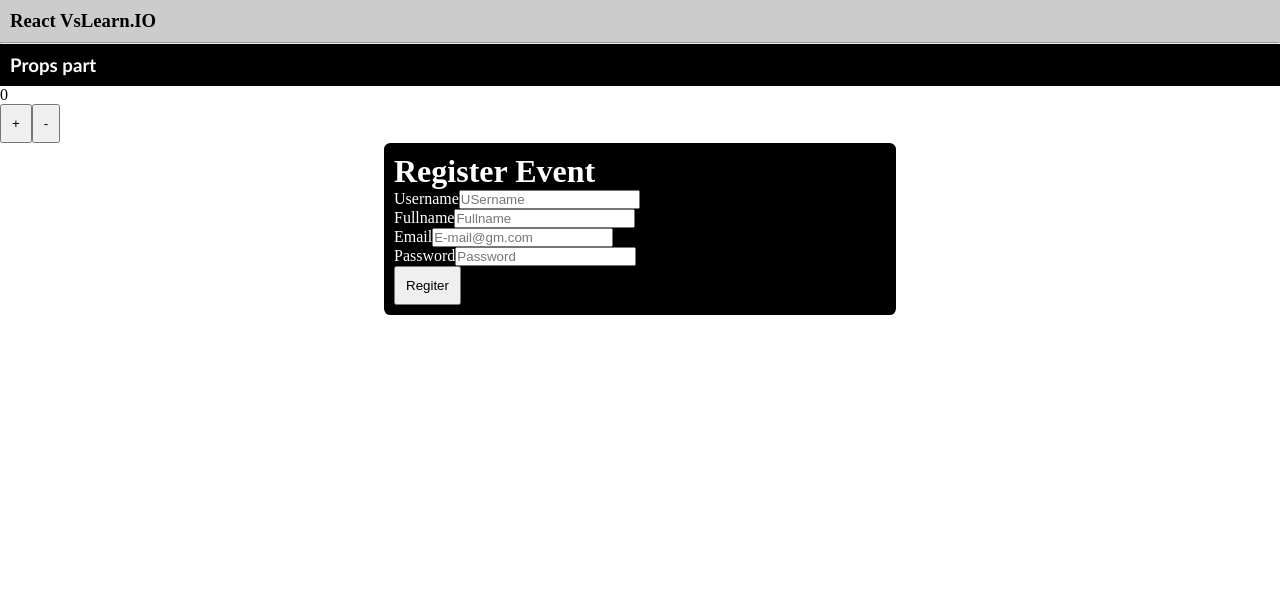
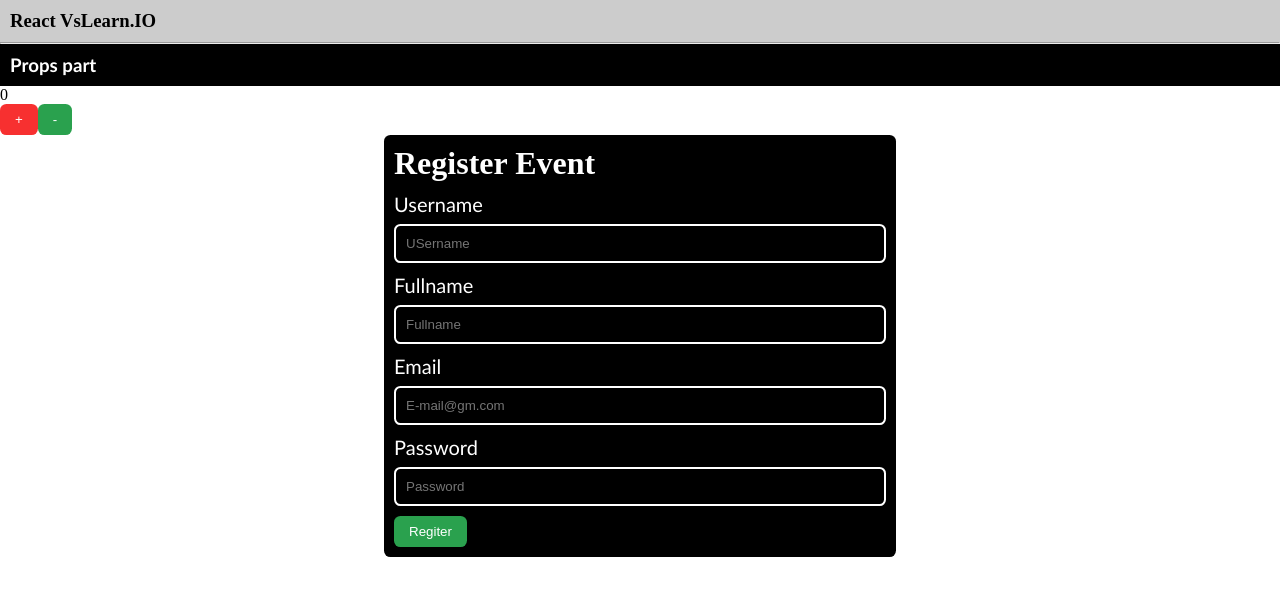
Before and after one commit to Jean-pierre14/reactjs, a React (Create React App) app in the folder views/: page / in a window 1280 px wide. Shown: the top 596 px of the page. Built offline with nearby package versions, Linux system fonts and the light colour scheme.

Commit message:
React two

```diff
--- a/views/src/components/Events.js
+++ b/views/src/components/Events.js
@@ -26,8 +26,8 @@ class Events extends React.Component {
         return (
             <div>
                 <p>{this.state.num}</p>
-                <button onClick={this.AddCount} className="button">+</button>
-                <button onClick={this.MoinsCount} className="button">-</button>
+                <button onClick={this.AddCount} className="button red">+</button>
+                <button onClick={this.MoinsCount} className="button success">-</button>
             </div>
         )
     }
--- a/views/src/components/Form.js
+++ b/views/src/components/Form.js
@@ -6,7 +6,7 @@ class Form extends React.Component {
             <div className="container">
                 <div className="form">
                     <h1>Register Event</h1>
-                    <form method="post">
+                    <form method="post" autoComplete="off">
                         <div className="group">
                             <label for="username">Username</label>
                             <input type="text" name="username" id="username" placeholder="USername" class="input" />
@@ -24,7 +24,7 @@ class Form extends React.Component {
                             <input type="password" name="password" id="password" placeholder="Password" class="input" />
                         </div>
                         <div>
-                            <button type="submit">Regiter</button>
+                            <button type="submit" className="button success">Regiter</button>
                         </div>
                     </form>
                 </div>
--- a/views/src/index.css
+++ b/views/src/index.css
@@ -20,7 +20,27 @@
   box-shadow: 2px 2px 2px #000;
 }
 button{
-  padding: 10px
+  display: inline-block;
+  border: none !important;
+  outline: none !important;
+  padding: 8px 15px;
+  cursor: pointer;
+}
+.button{
+  background: none;
+  border-radius: .4rem;
+  transition: 0.3s;
+}
+.button:hover{
+  opacity: 0.6;
+}
+.success{
+  background: rgb(42, 161, 78);
+  color: #fff;
+}
+.red{
+  background: rgb(247, 48, 48);
+  color: #fff;
 }
 .container{
   position: relative;
@@ -37,3 +57,24 @@ button{
   padding: 10px;
   border-radius: .4rem;
 }
+.group{
+  margin: 10px 0;
+}
+.form label, .input{
+  position: relative;
+  display: block;
+}
+.form label{
+  font-size: 20px;
+  font-family: calibri !important;
+  margin: 8px 0;
+}
+.input{
+background: none !important;
+  outline: none !important;
+  border: 2px solid #fff;
+  color: #fff;
+  width: 100%;
+  padding: 10px;
+  border-radius: .4rem;
+}
```
